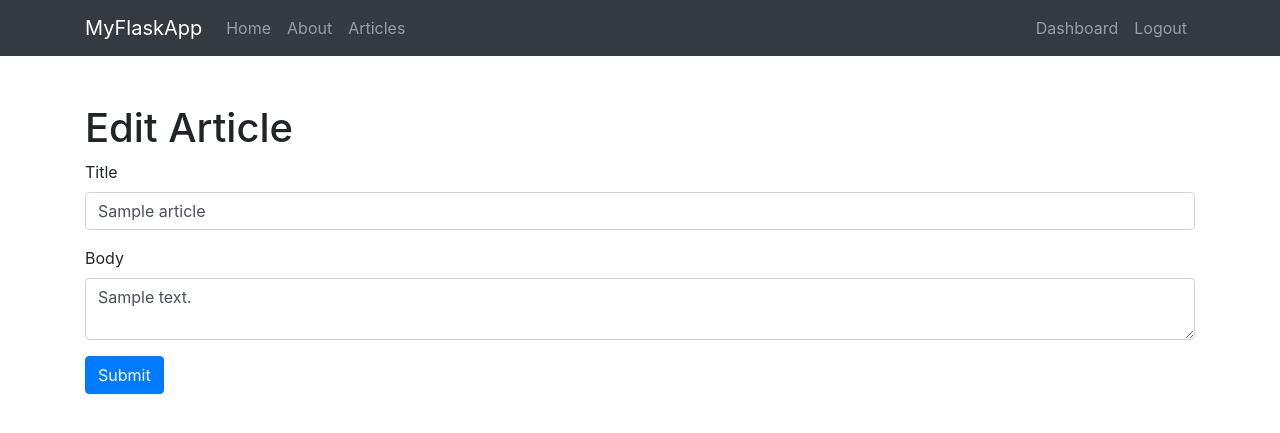
After one commit to ak-py/myFlaskApp, a Flask app: page /edit_article/1 in a window 1280 px wide. The commit adds this page. Shown: the top 433 px of the page. Run offline with Flask 2, Linux system fonts and the light colour scheme; the visitor is signed in with stand-in values (Sample User, id 1); tables that the repository leaves empty or names only in its code hold one stand-in row (values such as "Sample post"); some libraries are stand-ins or nearby versions.

Commit message:
finished delete and edit article logic

```diff
--- a/app.py
+++ b/app.py
@@ -235,6 +235,70 @@ def add_article():
 
     return render_template('add_article.html', form=form)
 
+# Edit Article
+@app.route('/edit_article/<string:id>', methods=['GET', 'POST'])
+@is_logged_in
+def edit_article(id):
+
+    # Create Cursor
+    cur = mysql.connection.cursor()
+
+    # Get article by id
+    result = cur.execute("SELECT * FROM articles WHERE id = %s", [id])
+
+    article = cur.fetchone()
+
+    # Get form
+    form = ArticleForm(request.form)
+
+    # Populate article form fields
+    form.title.data = article['title']
+    form.body.data = article['body']
+
+    if request.method == 'POST' and form.validate():
+        title = request.form['title']
+        body = request.form['body']
+
+        # Create Cursor
+        cur = mysql.connection.cursor()
+
+        # Execute
+        cur.execute(
+            "UPDATE articles SET title=%s, body=%s WHERE id=%s", (title, body, id))
+
+        # Commit to DB
+        mysql.connection.commit()
+
+        # Close connection
+        cur.close()
+
+        flash('Article Updated', 'success')
+
+        return redirect(url_for('dashboard'))
+
+    return render_template('edit_article.html', form=form)
+
+# Delete Article
+@app.route('/delete_article/<string:id>', methods=['POST'])
+@is_logged_in
+def delete_article(id):
+
+    # Create Cursor
+    cur = mysql.connection.cursor()
+
+    # Execute
+    cur.execute("DELETE FROM articles WHERE id=  %s", (id))
+
+    # Commit to DB
+    mysql.connection.commit()
+
+    # Close connection
+    cur.close()
+
+    flash('Article Deleted', 'success')
+
+    return redirect(url_for('dashboard'))
+
 
 if(__name__ == '__main__'):
     app.secret_key = 'secret123'
--- /dev/null
+++ b/templates/edit_article.html
@@ -0,0 +1,17 @@
+{% extends 'layout.html' %}
+
+{% block body %}
+
+<h1>Edit Article</h1>
+{% from "includes/_formhelpers.html" import render_field %}
+<form method="POST" action="">
+    <div class="form-group">
+        {{render_field(form.title, class="form-control")}}
+    </div>
+    <div class="form-group">
+        {{render_field(form.body, class="form-control", id="editor")}}
+    </div>
+    <p><input type="submit" class="btn btn-primary" value="Submit" /></p>
+</form>
+
+{% endblock %}
```
Also changed, not shown: templates/dashboard.html (+5 -6 lines).
